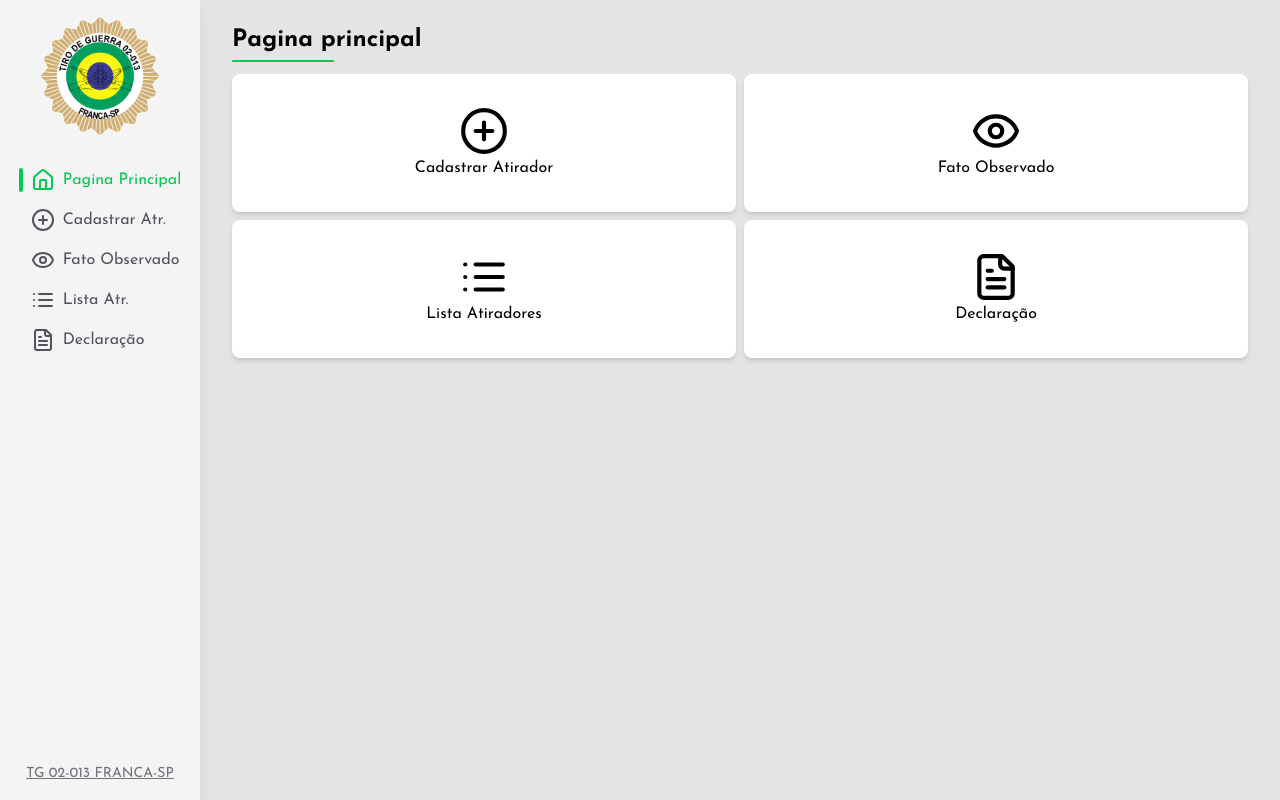
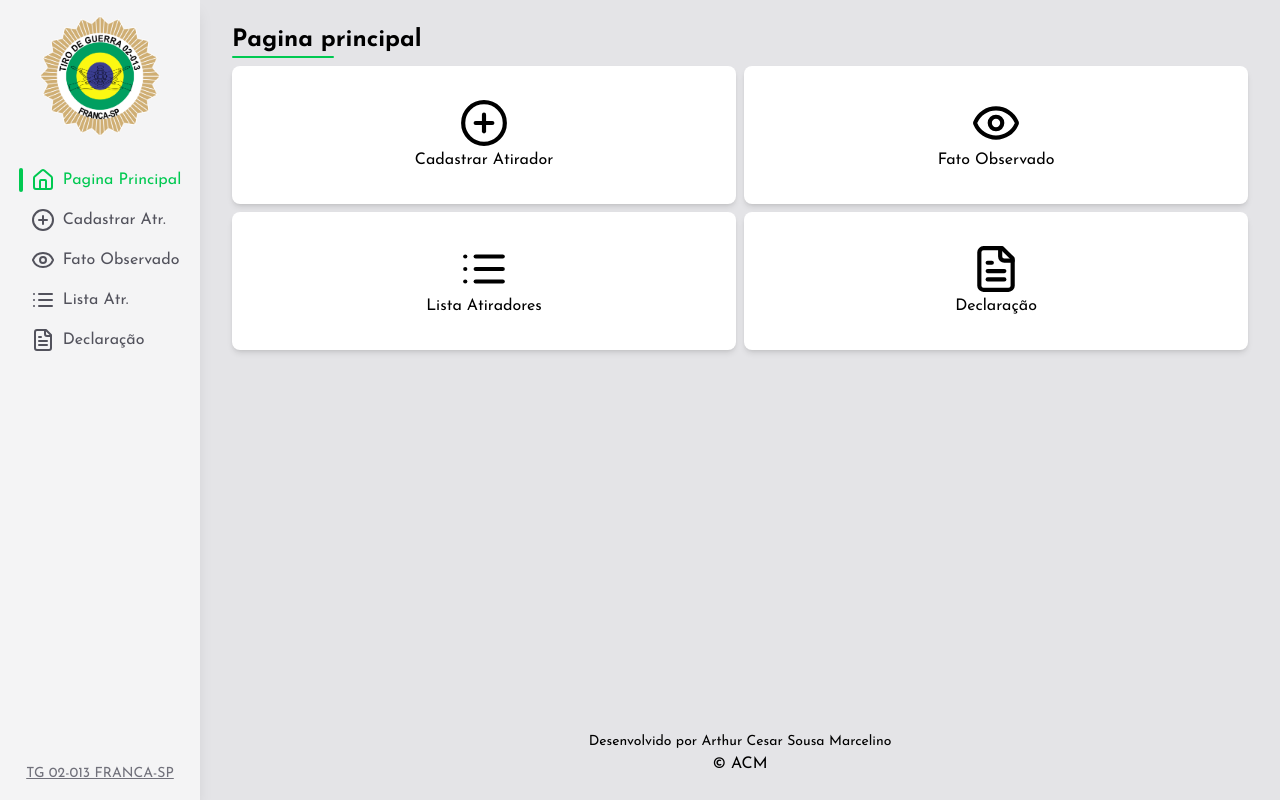
Before and after one commit to arthuracmm/exercito-system, a React (Vite) app: page / in a window 1280 px wide. Built offline with nearby package versions, Linux system fonts and the light colour scheme.

Commit message:
feat: add Footer component and integrate it into Home page layout

```diff
--- /dev/null
+++ b/src/components/Footer.tsx
@@ -0,0 +1,8 @@
+export function Footer() {
+    return (
+        <div className="flex flex-col w-full items-center justify-center font-josefin">
+            <p className="text-sm">Desenvolvido por Arthur Cesar Sousa Marcelino</p>
+            <p>© ACM</p>
+        </div>
+    )
+}
--- a/src/pages/Home.tsx
+++ b/src/pages/Home.tsx
@@ -1,6 +1,7 @@
 import { Link } from "react-router-dom";
 import { Eye, FileText, House, List, PlusCircle, Search } from "lucide-react";
 import { SidebarLeft } from "../components/SidebarLeft";
+import { Footer } from "../components/Footer";
 
 const items = [{
     nome: "Cadastrar Atirador",
@@ -29,20 +30,22 @@ export function Home() {
     return (
         <div className="flex flex-1 h-screen w-full font-josefin">
             <SidebarLeft />
-            <div className="flex flex-col flex-1 ml-50 bg-zinc-200 overflow-hidden py-6 px-8 gap-1">
+            <div className="flex flex-col flex-1 ml-50 bg-zinc-200 overflow-hidden py-6 px-8 gap-1 justify-between">
+                <div className="flex flex-col">
                     <h1 className="font-bold text-2xl">Pagina principal</h1>
                     <div className="w-[10%] h-0.5 rounded-lg bg-green-500" />
                     <div className="grid grid-cols-2 gap-2 mt-2">
                         {items.map((item) => (
                             <Link to={item.path}>
                                 <div className="flex flex-col items-center bg-white hover:bg-zinc-100 transition-all py-8 rounded-lg shadow-md" key={item.nome}>
-                                <item.icon size={50}/>
+                                    <item.icon size={50} />
                                     <p >{item.nome}</p>
                                 </div>
                             </Link>
-
                         ))}
                     </div>
+                </div>
+                <Footer />
             </div>
         </div>
     )
```
Lines whose indentation alone changed are shown as unchanged.
